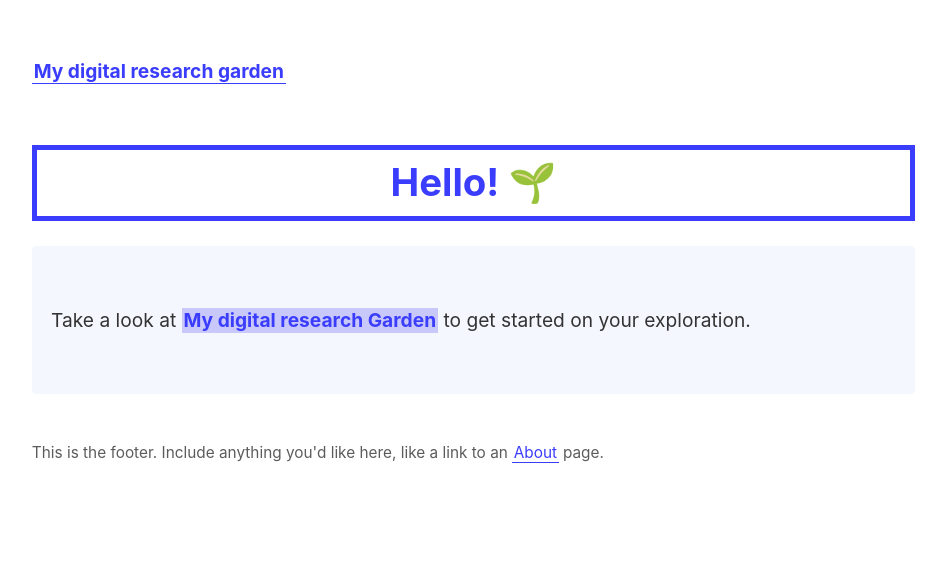
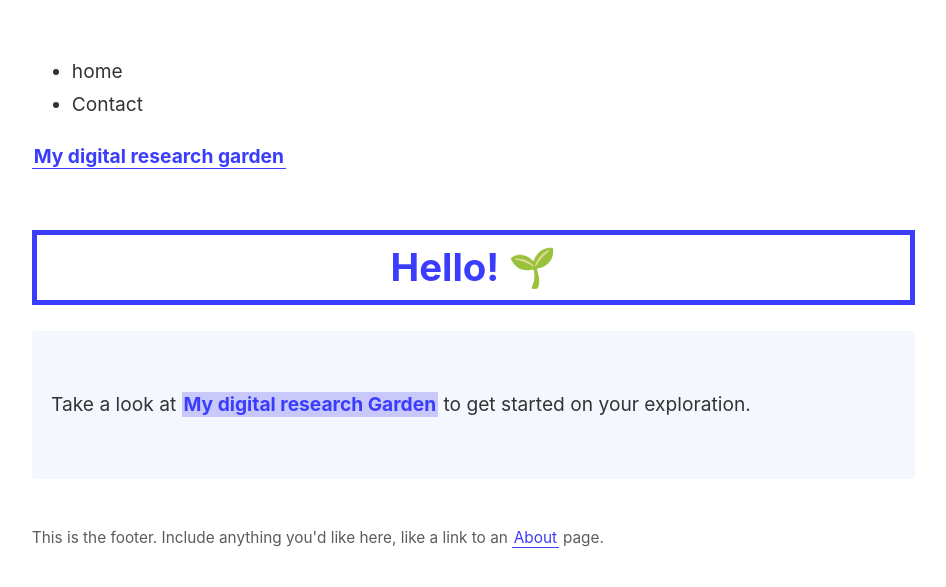
Before and after one commit to Chan-ops/my-digital-garden, a Jekyll site: the page built from _pages/index.md, in a window 1280 px wide. Shown: the top 587 px of the page, without its empty margins (45-991 px from the left). Built offline with Jekyll 4.4.1, drawn with Linux system fonts in a browser that asks for light colours.

Commit message:
Update head.html

```diff
--- a/_includes/head.html
+++ b/_includes/head.html
@@ -45,4 +45,15 @@
       {{ page.title }} &mdash; {{ site.title }}
     {% endif %}
   </title>
+
+  <body>
+    <div class="container">
+      <div class="menu">
+        <ul>
+          <li>home</li>
+          <li>Contact</li>
+        </ul>
+      </div>
+    </div>
+  </body>
 </head>
```
